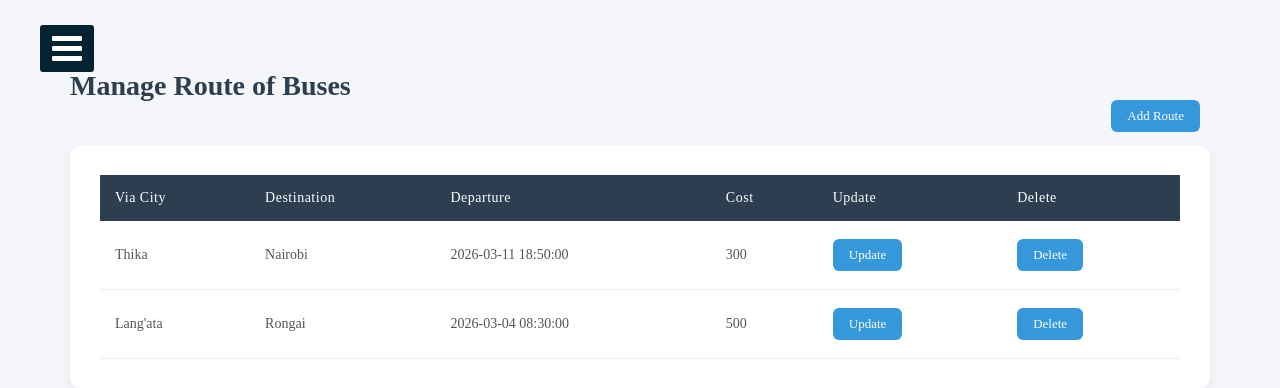
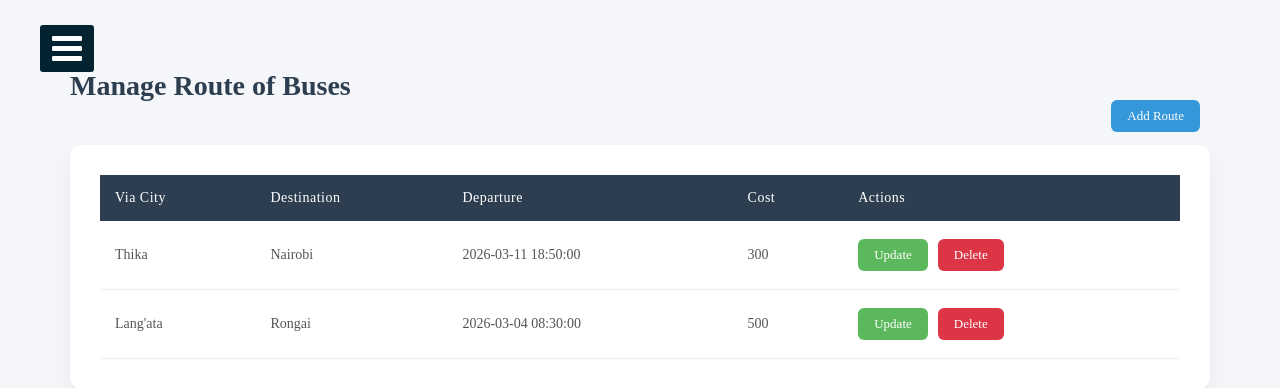
Before and after one commit to ManNjoro/busbooking_fw, a PHP site: page /adminDash.php in a window 1280 px wide. Shown: the top 388 px of the page. Run offline with PHP 8.4, Linux system fonts and the light colour scheme; a user stored in the database is signed in; data comes from the database, SQL or seed files in the repository; some libraries are stand-ins or nearby versions.

Commit message:
Updated table headers and buttons in multiple PHP files for consistency and styling

```diff
--- a/BookingManage.php
+++ b/BookingManage.php
@@ -86,7 +86,7 @@ JOIN routes r
     <th>Bus</th>
     <th>Route</th>
     <th>Payment Status</th>
-    <th>Update</th>
+    <th>Action</th>
 
 
 
@@ -117,7 +117,7 @@ JOIN routes r
       <td>
 
 
-        <a class="btn" href="updateBooking.php?id=<?php echo $row['ticket_id']; ?>">
+        <a class="btn btn-success" href="updateBooking.php?id=<?php echo $row['ticket_id']; ?>">
 
 
 
--- a/adminDash.php
+++ b/adminDash.php
@@ -4,22 +4,26 @@
 
 
 ?>
-<?php include("connection.php")?>
+<?php include("connection.php") ?>
 
 <!DOCTYPE html>
 <html>
+
 <head>
 
   <!--cdn icon library -->
   <link rel="stylesheet" href="https://cdnjs.cloudflare.com/ajax/libs/font-awesome/4.7.0/css/font-awesome.min.css">
   <link rel="stylesheet" href="cssfile/sidebar.css">
 </head>
+
 <body>
   <!--
-   <?php //echo "welcome:".  $_SESSION['username']; ?>
+   <?php //echo "welcome:".  $_SESSION['username'];
+    ?>
    <a href="adminLogout.php"><button class="btnHome">logout</button></a>-->
 
 </body>
+
 </html>
 
 
@@ -27,11 +31,13 @@
 
 <!DOCTYPE html>
 <html>
+
 <head>
   <title>Admin Panel of Bus Services</title>
   <!--cdn icon library -->
   <link rel="stylesheet" href="./cssfile/table.css">
 </head>
+
 <body>
   <input type="checkbox" id="check">
 
@@ -79,15 +85,15 @@
 
     <h1 class="adminTopic">Manage Route of Buses</h1>
 
-    <a class="btn btn-right" href="Addroute.php">Add Route</a><br/>
+    <a class="btn btn-right" href="Addroute.php">Add Route</a><br />
 
 
 
     <?php
 
 
-    $sqlget="SELECT * FROM routes";
-    $sqldata=mysqli_query($conn,$sqlget) or die('error getting');
+    $sqlget = "SELECT * FROM routes";
+    $sqldata = mysqli_query($conn, $sqlget) or die('error getting');
 
     echo "<div class='table-card'>";
     echo "<table>";
@@ -97,15 +103,13 @@
     <th>Destination</th>
     <th>Departure</th>
     <th>Cost</th>
-    <th>Update</th>
-    <th>Delete</th>
+    <th>Actions</th>
 
        </tr>
        </thead>
       <tbody>";
 
-       while ($row=mysqli_fetch_array($sqldata,MYSQLI_ASSOC))
-       {
+    while ($row = mysqli_fetch_array($sqldata, MYSQLI_ASSOC)) {
       echo "<tr><td>";
       echo $row['via_city'];
       echo "</td><td>";
@@ -120,27 +124,20 @@
     ?>
 
       <td>
-
-          <a class="btn" href="updateRoute.php?id=<?php echo $row['id'];?>">
+        <div class="action-btns">
 
 
+          <a class="btn btn-success" href="updateRoute.php?id=<?php echo $row['id']; ?>">
+            Update
+          </a>
+          <a class="btn btn-danger" href="deleteRoute.php?id=<?php echo $row['id']; ?>">
+            Delete
+          </a>
+        </div>
 
 
-          Update
-
-          </a>
-
-
-        </td><td>
-
-          <a class="btn" href="deleteRoute.php?id=<?php echo $row['id'];?>">
-
-            Delete
-
-        </a>
-
-
-        </td></tr>
+      </td>
+      </tr>
 
     <?php
     }
@@ -155,4 +152,5 @@
   </div>
 
 </body>
+
 </html>
--- a/cssfile/table.css
+++ b/cssfile/table.css
@@ -85,7 +85,8 @@ body {
 .action-btns {
     display: flex;
     align-items: center;
-    justify-content: space-between;
+    gap: 10px;
+    /* justify-content: space-between; */
 }
 
 .btn-danger {
```
Also changed, not shown: ManagesBuses.php (+10 -22 lines). Lines whose indentation alone changed are shown as unchanged.
